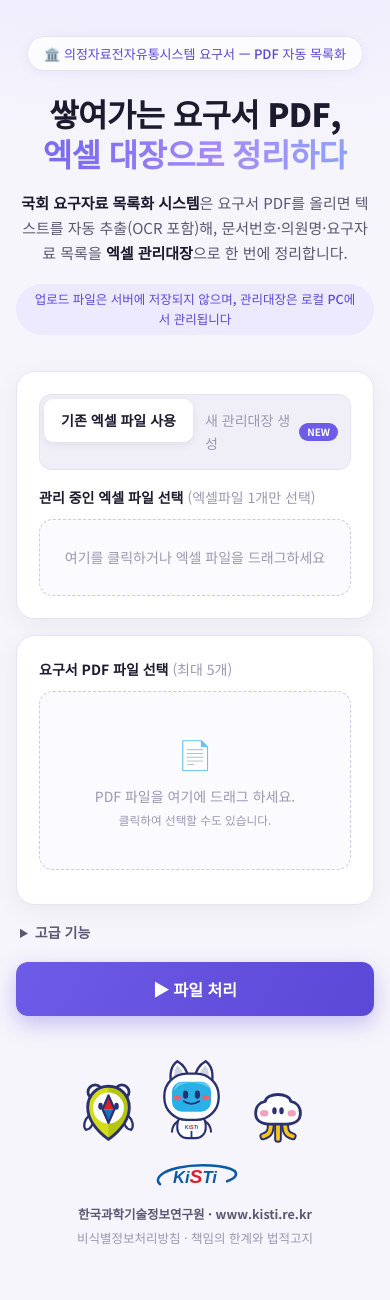
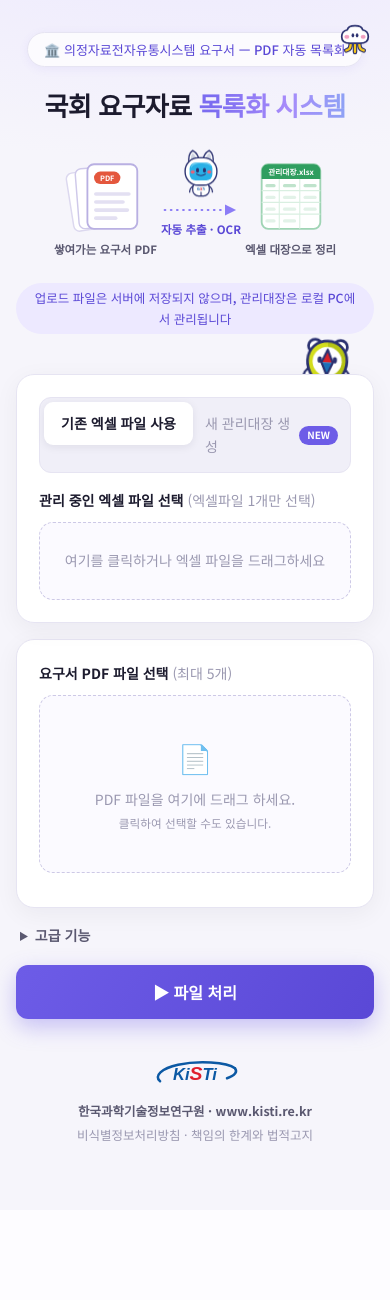
Before and after one commit to limjh0301/Main-Project, a Flask app: page / in a window 390 px wide. Shown: the part 47-1347 px from the top of the page. After the commit the page ends 1188 px from the top, so only its background shows below. Run offline with Flask 3, Linux system fonts and the light colour scheme.

Commit message:
style: 히어로 문구를 흐름 그래픽으로 시각화하고 마스코트 분산 배치
- '쌓여가는 요구서 PDF → 자동 추출·OCR → 엑셀 대장으로 정리'를 SVG 흐름 그래픽으로 표현
- 로봇 마스코트가 화살표 위에서 통통 뛰는 애니메이션
- 구름 마스코트는 타이틀 옆에서 둥실, 핀 마스코트는 카드 뒤에서 빼꼼 내미는 배치
- 타이틀 간결화(국회 요구자료 목록화 시스템), 푸터는 CI 로고만 유지
- 모바일 뷰 보정

Co-Authored-By: Claude Fable 5 <noreply@anthropic.com>
Claude-Session: https://claude.ai/code/session_01K7ZFb7xHAPDjEXFteGRcE6

```diff
--- a/static/style.css
+++ b/static/style.css
@@ -53,7 +53,20 @@ body {
 }
 
 /* ---------- 히어로 ---------- */
-.hero { text-align: center; margin-bottom: 36px; }
+.hero { text-align: center; margin-bottom: 40px; position: relative; }
+
+.float-cloud {
+  position: absolute;
+  top: 52px;
+  right: 2px;
+  height: 54px;
+  animation: bob 4.5s ease-in-out infinite;
+}
+
+@keyframes bob {
+  0%, 100% { transform: translateY(0); }
+  50% { transform: translateY(-9px); }
+}
 
 .hero-badge {
   display: inline-flex;
@@ -71,11 +84,11 @@ body {
 }
 
 .hero-title {
-  font-size: clamp(32px, 6vw, 44px);
+  font-size: clamp(26px, 5vw, 34px);
   font-weight: 900;
   letter-spacing: -0.02em;
   line-height: 1.25;
-  margin-bottom: 18px;
+  margin-bottom: 26px;
 }
 .hero-title .accent {
   background: linear-gradient(92deg, #7b6cf0 10%, #a78bfa 60%, #8ea2f5 100%);
@@ -84,8 +97,47 @@ body {
   color: transparent;
 }
 
-.hero-sub { font-size: 15px; color: var(--ink-sub); margin-bottom: 18px; }
-.hero-sub strong { color: var(--ink); }
+/* ---------- 흐름 시각화 ---------- */
+.flow {
+  display: flex;
+  align-items: flex-end;
+  justify-content: center;
+  gap: 10px;
+  margin-bottom: 24px;
+}
+.flow-item {
+  display: flex;
+  flex-direction: column;
+  align-items: center;
+  gap: 4px;
+}
+.flow-icon { width: clamp(88px, 17vw, 118px); }
+.flow-label {
+  font-size: 13px;
+  font-weight: 700;
+  color: var(--ink-sub);
+  white-space: nowrap;
+}
+.accent-label { color: var(--violet-strong); }
+
+.flow-arrow {
+  display: flex;
+  flex-direction: column;
+  align-items: center;
+  gap: 2px;
+  padding-bottom: 20px;
+}
+.flow-arrow-svg { width: clamp(80px, 15vw, 124px); }
+.flow-cat {
+  height: clamp(52px, 10vw, 74px);
+  animation: hop 2.6s ease-in-out infinite;
+}
+
+@keyframes hop {
+  0%, 100% { transform: translateY(0); }
+  30% { transform: translateY(-7px) rotate(-2deg); }
+  60% { transform: translateY(0); }
+}
 
 .hero-note {
   display: inline-block;
@@ -95,6 +147,22 @@ body {
   background: var(--violet-soft);
   border-radius: 999px;
   padding: 5px 14px;
+}
+
+/* ---------- 핀 마스코트 살짝 내밈 ---------- */
+.card-wrap { position: relative; }
+.peek-pin {
+  position: absolute;
+  top: -52px;
+  right: 30px;
+  height: 74px;
+  animation: peek 5s ease-in-out infinite;
+}
+.card-wrap .card { position: relative; }
+
+@keyframes peek {
+  0%, 100% { transform: translateY(12px); }
+  50% { transform: translateY(0) rotate(4deg); }
 }
 
 /* ---------- 카드 ---------- */
@@ -297,16 +365,6 @@ body {
   font-size: 12.5px;
   margin-top: 40px;
 }
-.mascots {
-  display: flex;
-  justify-content: center;
-  align-items: flex-end;
-  gap: 22px;
-  margin-bottom: 18px;
-}
-.mascot { height: 64px; transition: transform 0.2s; }
-.mascot-main { height: 88px; }
-.mascot:hover { transform: translateY(-6px); }
 .footer-logo { height: 30px; margin-bottom: 6px; }
 .footer-org {
   font-weight: 700;
@@ -316,5 +374,9 @@ body {
 
 @media (max-width: 560px) {
   .wide-only { display: none; }
-  .container { padding-top: 36px; }
+  .container { padding-top: 32px; }
+  .float-cloud { height: 38px; top: -6px; right: 0; }
+  .peek-pin { height: 60px; top: -42px; right: 20px; }
+  .flow { gap: 4px; }
+  .flow-label { font-size: 11.5px; }
 }
--- a/templates/index.html
+++ b/templates/index.html
@@ -18,19 +18,66 @@
   </nav>
   <main class="container">
     <header class="hero">
+      <img src="{{ url_for('static', filename='img/mascot-cloud.svg') }}" alt="" class="float-cloud" aria-hidden="true">
       <span class="hero-badge">🏛️ 의정자료전자유통시스템 요구서 — PDF 자동 목록화</span>
-      <h1 class="hero-title">
-        쌓여가는 요구서 PDF,<br>
-        <span class="accent">엑셀 대장으로 정리하다</span>
-      </h1>
-      <p class="hero-sub">
-        <strong>국회 요구자료 목록화 시스템</strong>은 요구서 PDF를 올리면 텍스트를 자동 추출(OCR 포함)해,<br class="wide-only">
-        문서번호·의원명·요구자료 목록을 <strong>엑셀 관리대장</strong>으로 한 번에 정리합니다.
-      </p>
+      <h1 class="hero-title">국회 요구자료 <span class="accent">목록화 시스템</span></h1>
+
+      <div class="flow" role="img" aria-label="쌓여가는 요구서 PDF를 자동 추출해 엑셀 관리대장으로 정리합니다">
+        <div class="flow-item">
+          <svg viewBox="0 0 120 112" class="flow-icon">
+            <rect x="12" y="22" width="62" height="80" rx="8" fill="#fff" stroke="#dcd8ef" stroke-width="2" transform="rotate(-9 43 62)"/>
+            <rect x="22" y="18" width="64" height="82" rx="8" fill="#fff" stroke="#cfc9ea" stroke-width="2" transform="rotate(-4.5 54 59)"/>
+            <rect x="36" y="14" width="68" height="88" rx="9" fill="#fff" stroke="#b9b0e2" stroke-width="2.5"/>
+            <rect x="45" y="24" width="36" height="17" rx="8.5" fill="#e4573d"/>
+            <text x="63" y="36.5" text-anchor="middle" font-size="10" font-weight="700" fill="#fff" font-family="inherit">PDF</text>
+            <rect x="45" y="52" width="50" height="5" rx="2.5" fill="#e3e0f2"/>
+            <rect x="45" y="63" width="42" height="5" rx="2.5" fill="#e3e0f2"/>
+            <rect x="45" y="74" width="48" height="5" rx="2.5" fill="#e3e0f2"/>
+            <rect x="45" y="85" width="32" height="5" rx="2.5" fill="#e3e0f2"/>
+          </svg>
+          <span class="flow-label">쌓여가는 요구서 PDF</span>
+        </div>
+
+        <div class="flow-arrow">
+          <img src="{{ url_for('static', filename='img/mascot-cat.svg') }}" alt="" class="flow-cat" aria-hidden="true">
+          <svg viewBox="0 0 130 26" class="flow-arrow-svg">
+            <path d="M6,13 H104" fill="none" stroke="#8b7cf6" stroke-width="3.5" stroke-dasharray="1 9" stroke-linecap="round"/>
+            <path d="M104,4 L122,13 L104,22 Z" fill="#8b7cf6"/>
+          </svg>
+          <span class="flow-label accent-label">자동 추출 · OCR</span>
+        </div>
+
+        <div class="flow-item">
+          <svg viewBox="0 0 120 112" class="flow-icon">
+            <rect x="20" y="14" width="80" height="88" rx="9" fill="#fff" stroke="#9fd4b4" stroke-width="2.5"/>
+            <path d="M20,23 C20,18 24,14 29,14 L91,14 C96,14 100,18 100,23 L100,34 L20,34 Z" fill="#2f9e5f"/>
+            <text x="60" y="28.5" text-anchor="middle" font-size="10.5" font-weight="700" fill="#fff" font-family="inherit">관리대장.xlsx</text>
+            <g stroke="#d9efe1" stroke-width="1.5">
+              <path d="M20,50 H100 M20,66 H100 M20,82 H100"/>
+              <path d="M44,34 V102 M72,34 V102"/>
+            </g>
+            <rect x="25" y="41" width="14" height="4.5" rx="2.25" fill="#bfe3cc"/>
+            <rect x="49" y="41" width="18" height="4.5" rx="2.25" fill="#bfe3cc"/>
+            <rect x="77" y="41" width="18" height="4.5" rx="2.25" fill="#bfe3cc"/>
+            <rect x="25" y="57" width="14" height="4.5" rx="2.25" fill="#e2f2e8"/>
+            <rect x="49" y="57" width="18" height="4.5" rx="2.25" fill="#e2f2e8"/>
+            <rect x="77" y="57" width="18" height="4.5" rx="2.25" fill="#e2f2e8"/>
+            <rect x="25" y="73" width="14" height="4.5" rx="2.25" fill="#e2f2e8"/>
+            <rect x="49" y="73" width="18" height="4.5" rx="2.25" fill="#e2f2e8"/>
+            <rect x="77" y="73" width="18" height="4.5" rx="2.25" fill="#e2f2e8"/>
+            <rect x="25" y="89" width="14" height="4.5" rx="2.25" fill="#e2f2e8"/>
+            <rect x="49" y="89" width="18" height="4.5" rx="2.25" fill="#e2f2e8"/>
+          </svg>
+          <span class="flow-label">엑셀 대장으로 정리</span>
+        </div>
+      </div>
+
       <span class="hero-note">업로드 파일은 서버에 저장되지 않으며, 관리대장은 로컬 PC에서 관리됩니다</span>
     </header>
 
     <form id="process-form">
+      <div class="card-wrap">
+        <img src="{{ url_for('static', filename='img/mascot-pin.svg') }}" alt="" class="peek-pin" aria-hidden="true">
       <section class="card">
         <div class="segmented" role="radiogroup" aria-label="관리대장 선택">
           <label class="segment">
@@ -51,6 +98,7 @@
           <input type="file" id="excel-input" accept=".xlsx,.xlsm" hidden>
         </div>
       </section>
+      </div>
 
       <section class="card">
         <p class="section-label">요구서 PDF 파일 선택 <span class="muted">(최대 5개)</span></p>
@@ -84,11 +132,6 @@
     </section>
 
     <footer class="footer">
-      <div class="mascots" aria-hidden="true">
-        <img src="{{ url_for('static', filename='img/mascot-pin.svg') }}" alt="" class="mascot">
-        <img src="{{ url_for('static', filename='img/mascot-cat.svg') }}" alt="" class="mascot mascot-main">
-        <img src="{{ url_for('static', filename='img/mascot-cloud.svg') }}" alt="" class="mascot">
-      </div>
       <img src="{{ url_for('static', filename='img/kisti-logo.svg') }}" alt="KISTI" class="footer-logo">
       <p class="footer-org">한국과학기술정보연구원 · www.kisti.re.kr</p>
       <p>비식별정보처리방침 · 책임의 한계와 법적고지</p>
```
